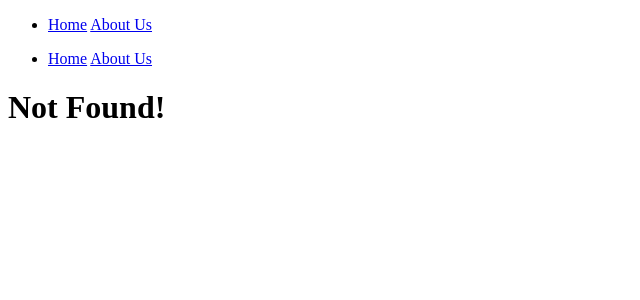
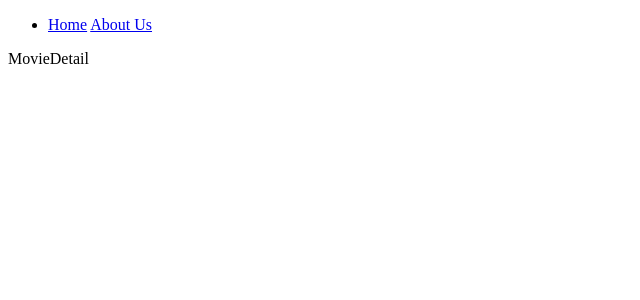
Before and after one commit to rlawlsdn263/nomad-coder-learn-nextjs14, a Next.js app: page /movies/1 in a window 1280 px wide. Before the commit this address had no page. Shown: the top 300 px of the page, without its empty margins (0-640 px from the left). Built offline with nearby package versions, Linux system fonts and the light colour scheme.

Commit message:
[#2.9] 슬러그로 동적 라우팅 구현
`/:id`는 동적 라우팅을 구현할 때 사용된다. NextJS에서는 `[]` 대괄호를 사용해 동적 라우팅을 구현할 수 있다.

`/movies/[id]` 라우트 안의 `page` 파일은 동적 라우트가 된다.

```diff
--- /dev/null
+++ b/app/(movie)/movies/[id]/page.tsx
@@ -0,0 +1,3 @@
+export default function MovieDetail() {
+  return <div>MovieDetail</div>;
+}
--- a/app/not-found.tsx
+++ b/app/not-found.tsx
@@ -1,5 +1,4 @@
 import { Metadata } from "next";
-import Navigation from "../components/Navigation";
 
 export const metadata: Metadata = {
   title: "Not Found",
@@ -8,7 +7,6 @@ export const metadata: Metadata = {
 export default function NotFound() {
   return (
     <div>
-      <Navigation></Navigation>
       <h1>Not Found!</h1>
     </div>
   );
```
